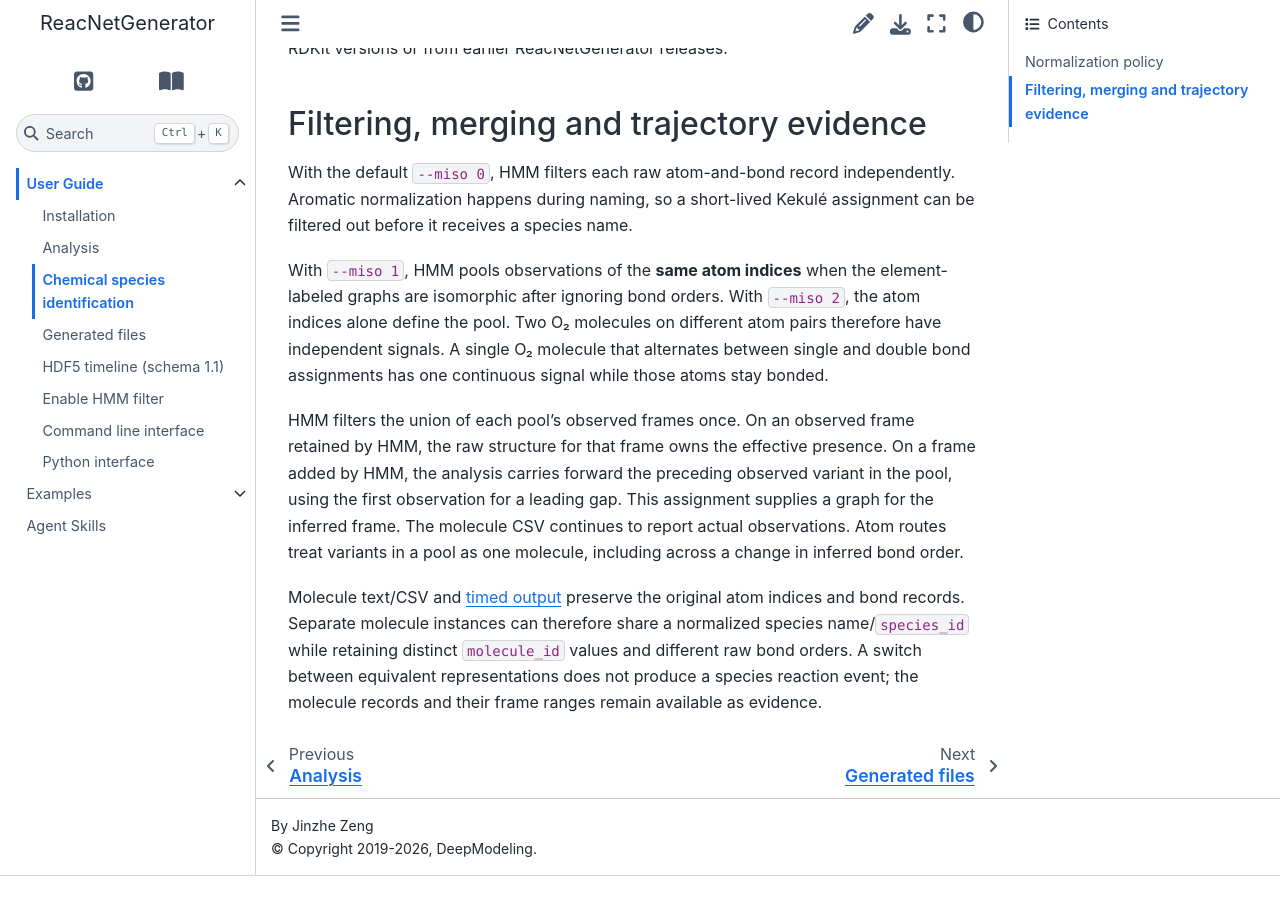
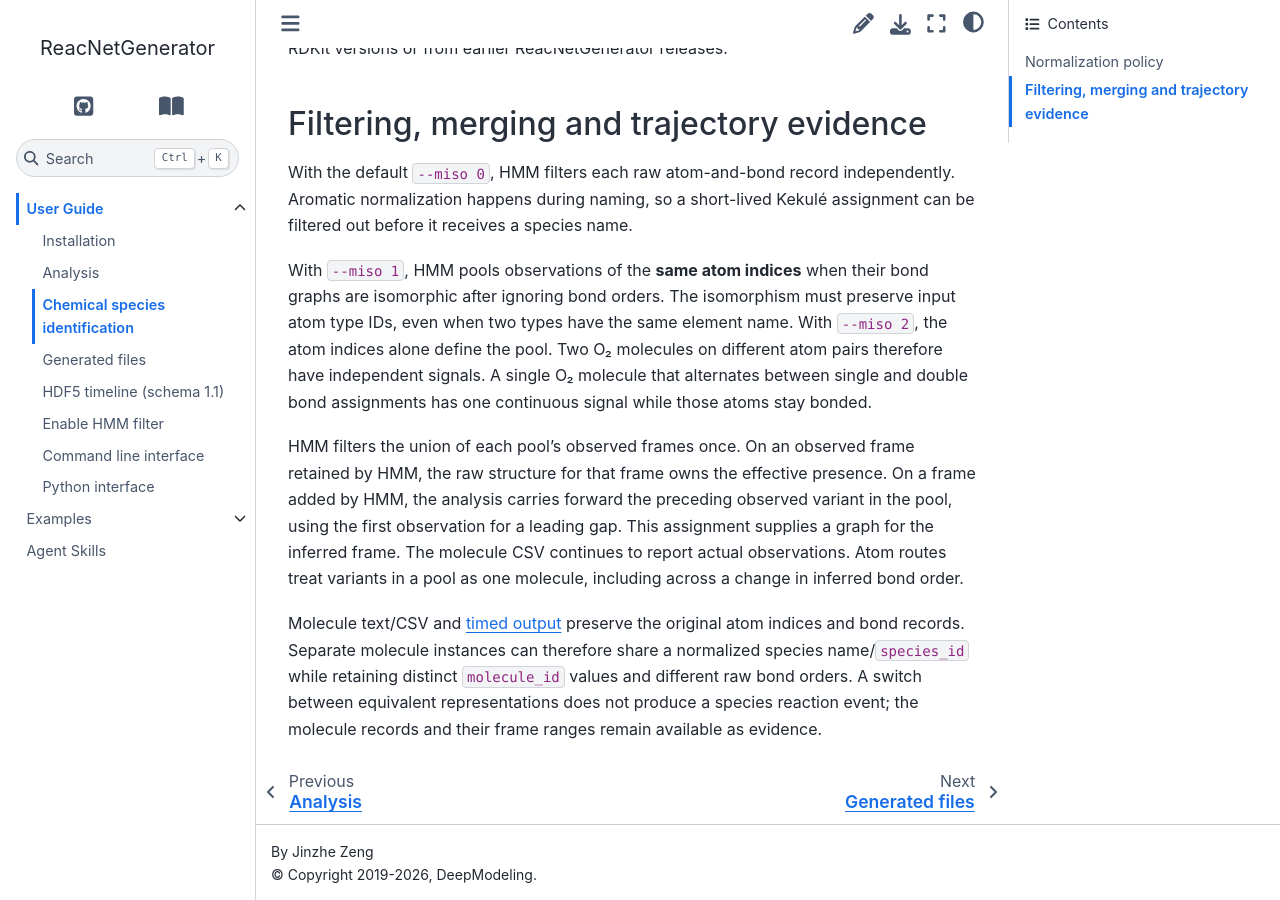
Before and after one commit to deepmodeling/reacnetgenerator, a Sphinx documentation site: the page built from docs/guide/species.md, in a window 1280 px wide and 900 px high, scrolled down 833 px. Built offline with Sphinx 7.4.7 and the Sphinx Book theme 1.1.4, drawn with Linux system fonts in a browser that asks for light colours; pages that are not in the unit, such as notebooks, are missing from menus; before the commit the page ends 1709 px from its top, so only the background shows below that.

```diff
--- a/docs/guide/species.md
+++ b/docs/guide/species.md
@@ -37,9 +37,10 @@ With the default `--miso 0`, HMM filters each raw atom-and-bond record
 independently. Aromatic normalization happens during naming, so a short-lived
 Kekulé assignment can be filtered out before it receives a species name.
 
-With `--miso 1`, HMM pools observations of the **same atom indices** when the
-element-labeled graphs are isomorphic after ignoring bond orders. With
-`--miso 2`, the atom indices alone define the pool. Two O₂ molecules on
+With `--miso 1`, HMM pools observations of the **same atom indices** when their
+bond graphs are isomorphic after ignoring bond orders. The isomorphism must
+preserve input atom type IDs, even when two types have the same element name.
+With `--miso 2`, the atom indices alone define the pool. Two O₂ molecules on
 different atom pairs therefore have independent signals. A single O₂ molecule
 that alternates between single and double bond assignments has one continuous
 signal while those atoms stay bonded.
```
Also changed, not shown: docs/guide/hmm.md (+3 -1 lines), 1 other file.
